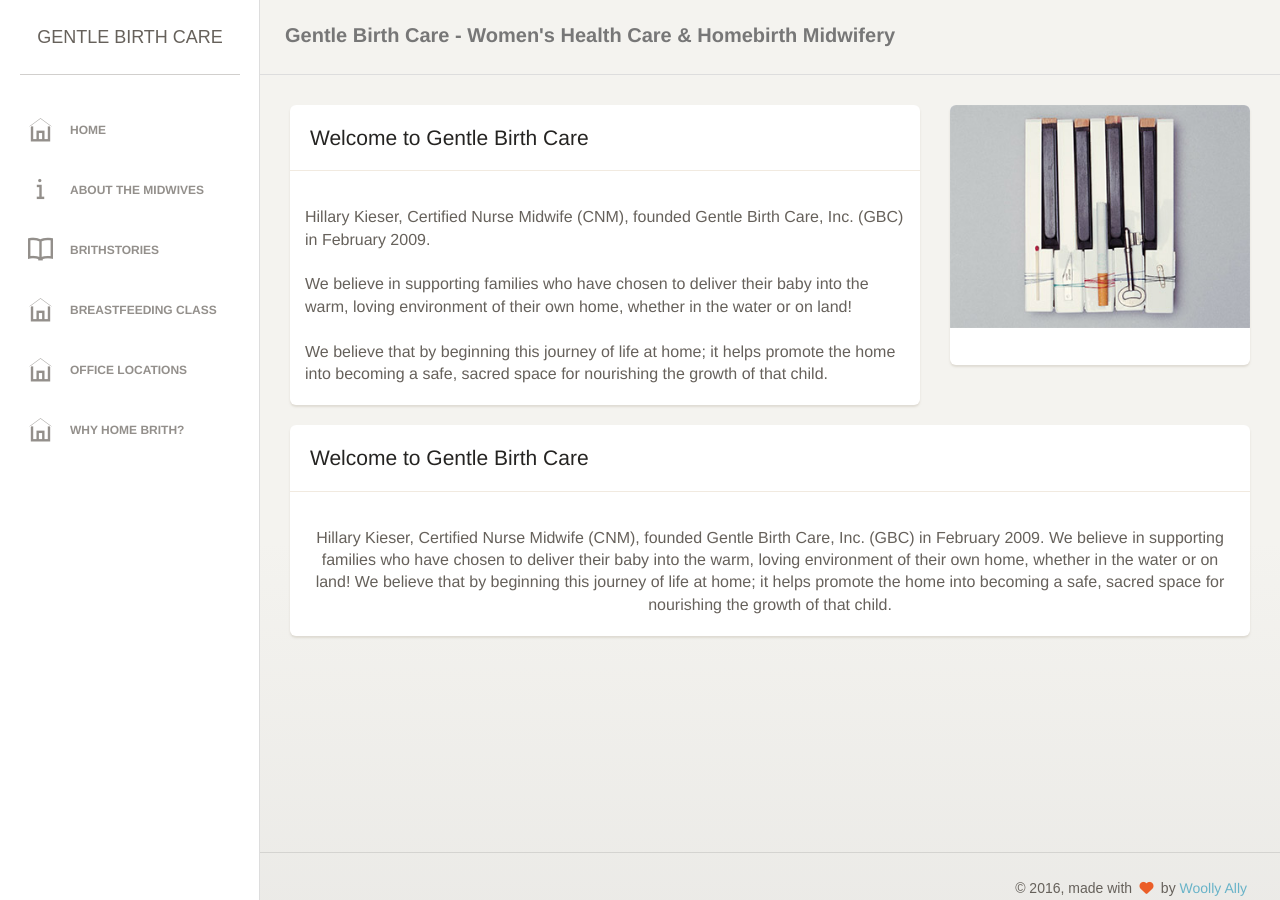
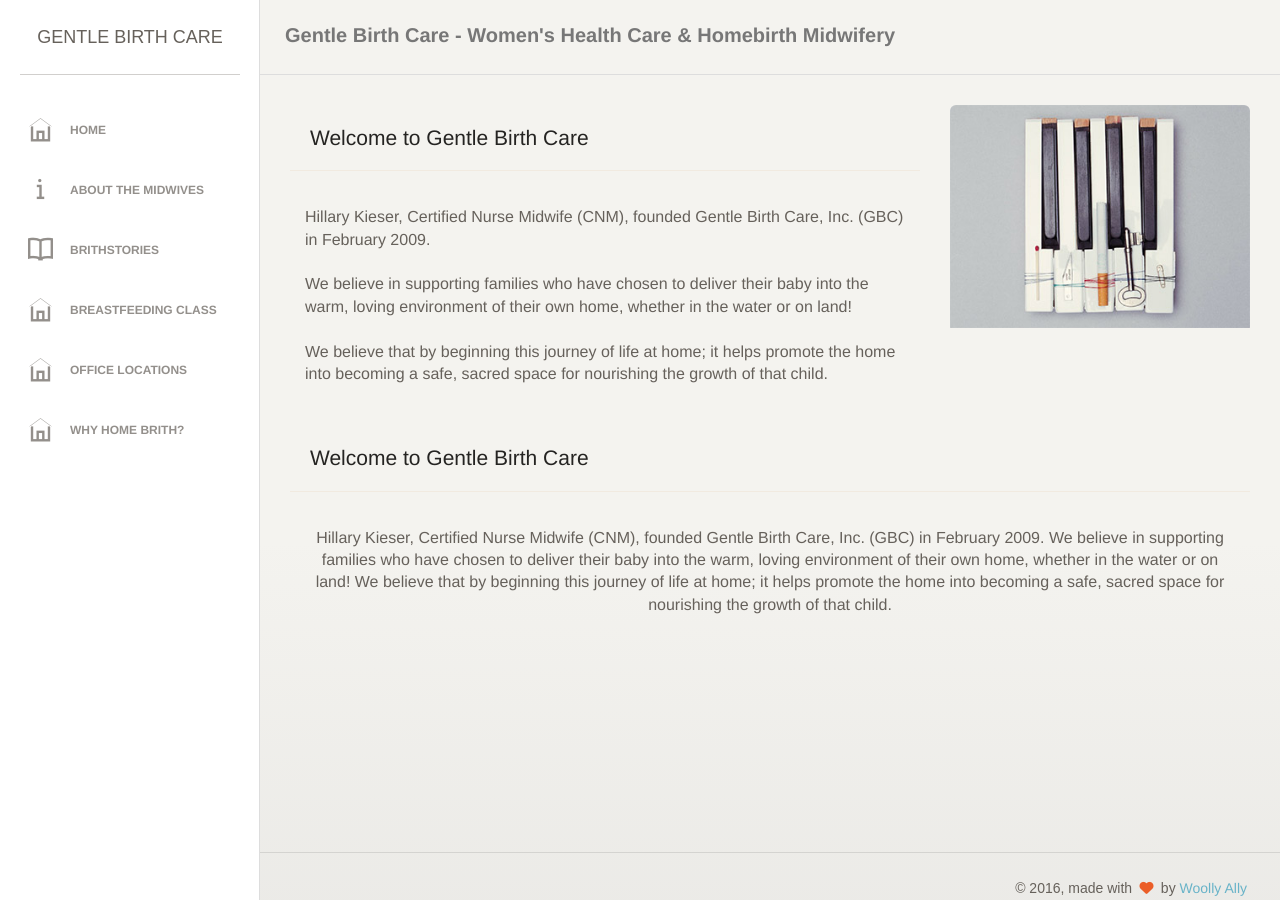
Before and after one commit to WoollyAlly/GentleBirthCare, a Jekyll site: the page built from index.html, in a window 1280 px wide. Built offline with Jekyll 4.4.1, drawn with Linux system fonts in a browser that asks for light colours; nearby versions of some CDN libraries; some web fonts are replaced.

Commit message:
Updated '/assets/css/paper-dashboard.css' via CloudCannon

```diff
--- a/assets/css/paper-dashboard.css
+++ b/assets/css/paper-dashboard.css
@@ -1705,9 +1705,9 @@ textarea.form-control {
 }
 
 .card {
-  border-radius: 6px;
-  box-shadow: 0 2px 2px rgba(204, 197, 185, 0.5);
-  background-color: #FFFFFF;
+  /*border-radius: 6px;*/
+  /*box-shadow: 0 2px 2px rgba(204, 197, 185, 0.5);*/
+  /*background-color: #FFFFFF;*/
   color: #252422;
   margin-bottom: 20px;
   position: relative;
```
